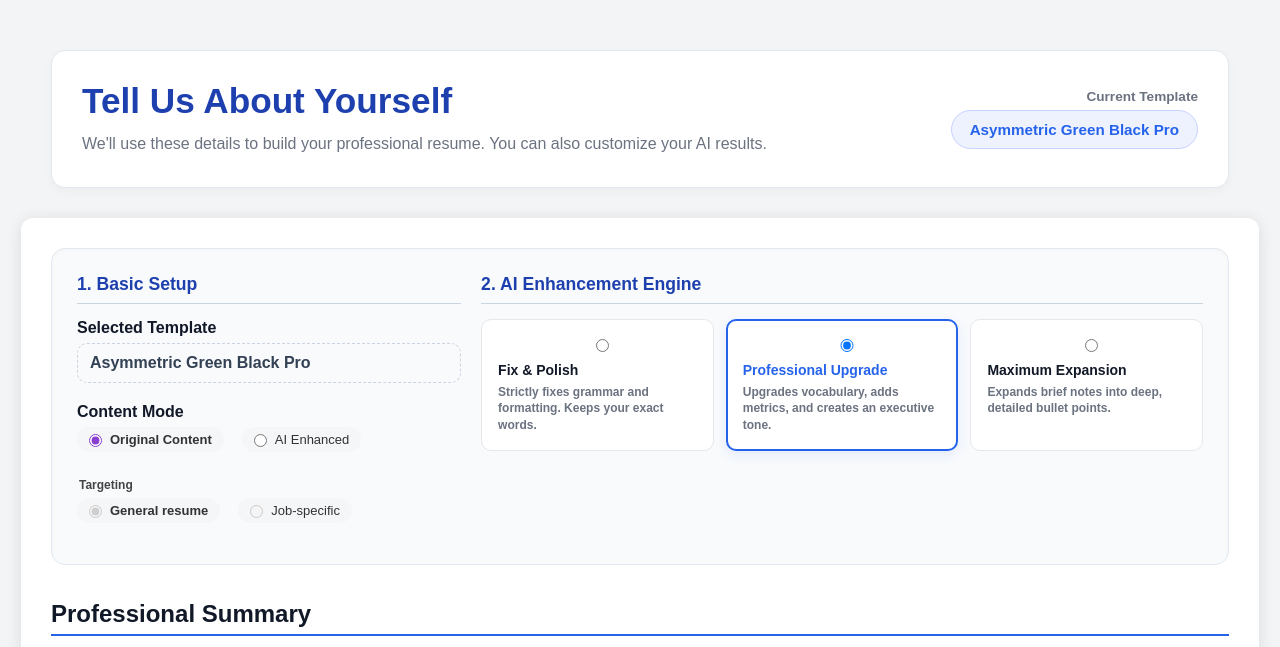
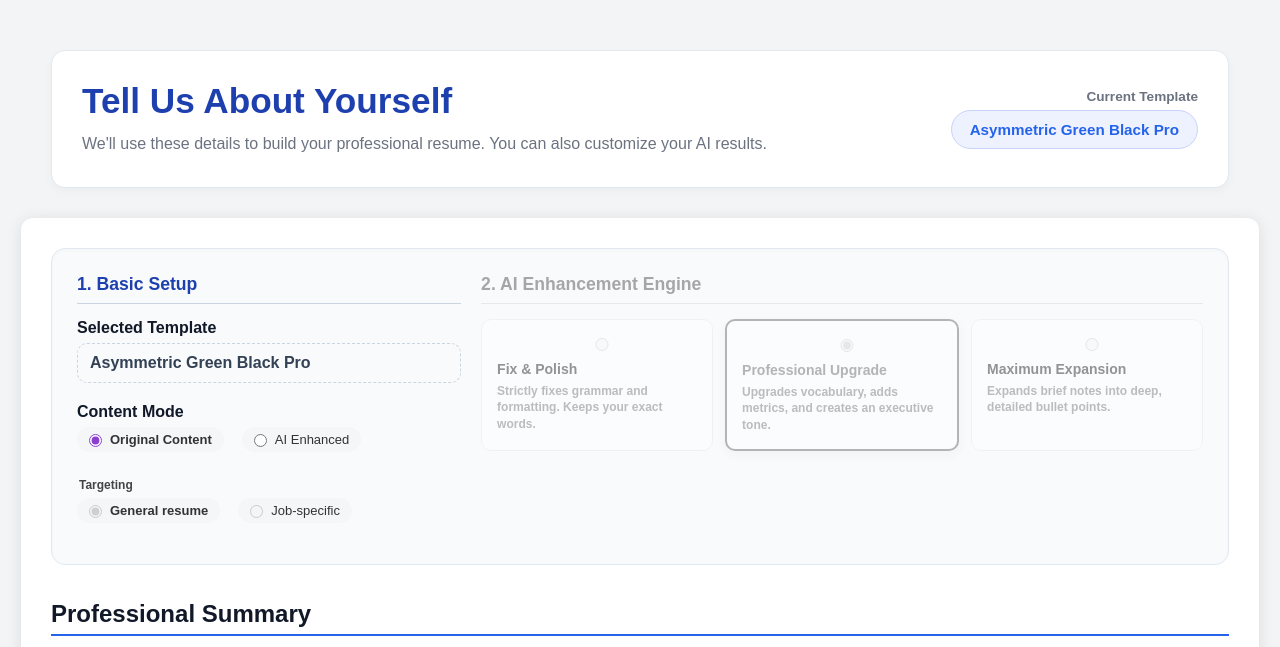
Before and after one commit to Sansith98/Build-My-AI-Resume, a Flask app: page /form in a window 1280 px wide. Shown: the top 647 px of the page. Run offline with Flask 3, Linux system fonts and the light colour scheme; some libraries are stand-ins or nearby versions.

Commit message:
changes
Changes to slider
Properly enhance the education enhance

```diff
--- a/custom_pdf_engine.py
+++ b/custom_pdf_engine.py
@@ -516,7 +516,7 @@ def generate_pdf_from_layout(layout: dict, data: dict, output_path: str):
 
 # ═══════════════════════════════════════════════════════════════════════════
 # 13. ELEMENT DISPATCHER
-#     FIX 1a: uses _dim() for robust width/height extraction.
+#    FIX 1a: uses _dim() for robust width/height extraction.
 # ═══════════════════════════════════════════════════════════════════════════
 def _draw_element(c, el: dict, data: dict, id_map: dict):
     t       = el.get("type", "text")
@@ -528,6 +528,58 @@ def _draw_element(c, el: dict, data: dict, id_map: dict):
     opt     = el.get("options", {})
     rot     = float(el.get("rotation", 0))
     opacity = float(sty.get("opacity", 1))
+
+    # ---------------------------------------------------------------------
+    # 🚀 FIX: BULLETPROOF HIDE-IF-EMPTY LOGIC
+    # ---------------------------------------------------------------------
+    hide_if_empty = opt.get("hideIfEmpty")
+    if hide_if_empty and isinstance(hide_if_empty, str) and hide_if_empty.strip():
+
+        def _is_empty(v):
+            if v is None: return True
+            if isinstance(v, str):
+                import re
+                # Strip HTML tags, &nbsp;, and stray structural/bullet characters
+                clean = re.sub(r'<[^>]+>', '', str(v)).replace('&nbsp;', ' ')
+                clean = clean.replace('•', '').replace('-', '').replace('—', '').replace('|', '').strip()
+                return clean == ''
+            if isinstance(v, (list, tuple)):
+                return all(_is_empty(i) for i in v)
+            if isinstance(v, dict):
+                # A dictionary is empty if ALL of its actual text/list content is empty.
+                # We ignore integers/booleans (like "level": 3) as they are structural defaults.
+                for val in v.values():
+                    if isinstance(val, (str, list, tuple, dict)):
+                        if not _is_empty(val):
+                            return False
+                return True
+            # Ignore purely numeric/boolean structural fields
+            return True
+
+        def _get_val(path_str):
+            # Supports JS-style fallback paths: "skillsText|skills"
+            for path in path_str.split('|'):
+                cur = data
+                valid = True
+                for p in path.strip().split('.'):
+                    if isinstance(cur, dict):
+                        cur = cur.get(p)
+                    else:
+                        valid = False
+                        break
+                # If we found valid data that isn't empty, return it immediately
+                if valid and not _is_empty(cur):
+                    return cur
+            return None
+
+        # Check both the raw linked name and the array variant (e.g. skillsText vs skills)
+        val_text = _get_val(hide_if_empty)
+        val_arr = _get_val(hide_if_empty.replace("Text", ""))
+
+        # If both attempts to find data turn up completely empty, abort drawing!
+        if _is_empty(val_text) and _is_empty(val_arr):
+            return  # 🦋 Drop the pen. Do not draw this title or its background!
+    # ---------------------------------------------------------------------
 
     if   t == "shape":  _draw_shape(c, x, y, w, h, sty, opt, opacity, rot, id_map, el)
     elif t == "text":   _draw_text(c, el, data, x, y, w, h, sty, opt, opacity, rot)
--- a/templates/form.html
+++ b/templates/form.html
@@ -269,6 +269,33 @@
   .content-mode-option input:checked + span{
     font-weight: 600;
   }
+
+  /* ===== AI Engine Cards (Moving Selection & Disabled State) ===== */
+  .ai-mode-card {
+      flex: 1;
+      min-width: 150px;
+      border: 1px solid var(--line);
+      padding: 15px;
+      border-radius: 10px;
+      cursor: pointer;
+      background: var(--card);
+      transition: all 0.2s ease-in-out;
+  }
+  .ai-mode-card.active {
+      border: 2px solid var(--brand);
+      box-shadow: 0 4px 12px rgba(37, 99, 235, 0.1);
+  }
+  [data-theme="dark"] .ai-mode-card.active {
+      border-color: #3b82f6 !important;
+      box-shadow: 0 4px 12px rgba(59, 130, 246, 0.2) !important;
+  }
+  .ai-engine-disabled {
+      opacity: 0.45;
+      filter: grayscale(1);
+      pointer-events: none;
+  }
+
+
   /* ===== Disabled Job Target (Only enabled for AI Enhanced + Job-specific) ===== */
   /* ===== Disabled Job Target ===== */
   .job-target-disabled{
@@ -1037,25 +1064,25 @@
       </div>
     </div>
 
-    <div class="form-section" style="flex: 1 1 60%; min-width: 250px;">
+    <div class="form-section" id="ai-engine-wrapper" style="flex: 1 1 60%; min-width: 250px; transition: all 0.3s;">
       <h3 style="color: var(--brand-strong); font-size: 1.1rem; margin-bottom: 15px; border-bottom: 1px solid #cbd5e1; padding-bottom: 8px;">2. AI Enhancement Engine</h3>
 
       <div style="display: flex; gap: 12px; flex-wrap: wrap;">
-          <label style="flex: 1; min-width: 150px; border: 1px solid var(--line); padding: 16px; border-radius: 10px; cursor: pointer; background: var(--card); transition: all 0.2s;">
+          <label class="ai-mode-card">
               <input type="radio" name="aiMode" value="strict" style="margin-bottom: 10px;">
-              <div style="font-weight: bold; font-size: 14px; margin-bottom: 6px; color: var(--ink);">Fix & Polish</div>
+              <div class="mode-title" style="font-weight: bold; font-size: 14px; margin-bottom: 6px; color: var(--ink);">Fix & Polish</div>
               <div style="font-size: 12px; color: var(--muted); line-height: 1.4;">Strictly fixes grammar and formatting. Keeps your exact words.</div>
           </label>
 
-          <label style="flex: 1; min-width: 150px; border: 2px solid var(--brand); padding: 15px; border-radius: 10px; cursor: pointer; background: var(--card); box-shadow: 0 4px 12px rgba(37, 99, 235, 0.1);">
+          <label class="ai-mode-card active">
               <input type="radio" name="aiMode" value="balanced" checked style="margin-bottom: 10px;">
-              <div style="font-weight: bold; font-size: 14px; margin-bottom: 6px; color: var(--brand);">Professional Upgrade</div>
+              <div class="mode-title" style="font-weight: bold; font-size: 14px; margin-bottom: 6px; color: var(--brand);">Professional Upgrade</div>
               <div style="font-size: 12px; color: var(--muted); line-height: 1.4;">Upgrades vocabulary, adds metrics, and creates an executive tone.</div>
           </label>
 
-          <label style="flex: 1; min-width: 150px; border: 1px solid var(--line); padding: 16px; border-radius: 10px; cursor: pointer; background: var(--card); transition: all 0.2s;">
+          <label class="ai-mode-card">
               <input type="radio" name="aiMode" value="expansive" style="margin-bottom: 10px;">
-              <div style="font-weight: bold; font-size: 14px; margin-bottom: 6px; color: var(--ink);">Maximum Expansion</div>
+              <div class="mode-title" style="font-weight: bold; font-size: 14px; margin-bottom: 6px; color: var(--ink);">Maximum Expansion</div>
               <div style="font-size: 12px; color: var(--muted); line-height: 1.4;">Expands brief notes into deep, detailed bullet points.</div>
           </label>
       </div>
@@ -2660,9 +2687,8 @@ function updateJobTargetUI(){
 
   // Controls we need to disable/enable
   const targetRadios = document.querySelectorAll('input[name="resumeTarget"]');
-  const creativity   = document.getElementById('creativity');
-  const toneCrisp    = document.getElementById('tone_crisp');
-
+  const aiEngineWrapper = document.getElementById('ai-engine-wrapper');
+  const aiModeRadios = document.querySelectorAll('input[name="aiMode"]');
   // Job section fields
   const jobRow = document.getElementById('job-target-row');
   if (!jobRow) return;
@@ -2687,8 +2713,8 @@ function updateJobTargetUI(){
   if (contentMode === 'original') {
     // -------- 1) ORIGINAL MODE --------
     targetRadios.forEach(r => r.disabled = true);
-    if (creativity) creativity.disabled = true;
-    if (toneCrisp) toneCrisp.disabled = true;
+    if (aiEngineWrapper) aiEngineWrapper.classList.add('ai-engine-disabled');
+    aiModeRadios.forEach(r => r.disabled = true);
 
     if (h2) h2.innerHTML = "Professional Summary";
     if (wfLabel) wfLabel.innerHTML = `Summary / Objective <span class="chip">required</span>`;
@@ -2700,8 +2726,8 @@ function updateJobTargetUI(){
   } else {
     // -------- 2) AI ENHANCED MODE --------
     targetRadios.forEach(r => r.disabled = false);
-    if (creativity) creativity.disabled = false;
-    if (toneCrisp) toneCrisp.disabled = false;
+    if (aiEngineWrapper) aiEngineWrapper.classList.remove('ai-engine-disabled');
+    aiModeRadios.forEach(r => r.disabled = false);
 
     if (resumeTarget === 'job') {
         // A) JOB-SPECIFIC
@@ -3598,7 +3624,25 @@ async function previewInTemplate(){
     closeWait();
   }
 }
-
+// Moves the Blue Active State on AI Modes
+document.querySelectorAll('input[name="aiMode"]').forEach(radio => {
+    radio.addEventListener('change', function() {
+        // Remove active class and blue text from all cards
+        document.querySelectorAll('.ai-mode-card').forEach(card => {
+            card.classList.remove('active');
+            const title = card.querySelector('.mode-title');
+            if (title) title.style.color = 'var(--ink)';
+        });
+
+        // Add active class and blue text to the selected card
+        const activeCard = this.closest('.ai-mode-card');
+        if (activeCard) {
+            activeCard.classList.add('active');
+            const title = activeCard.querySelector('.mode-title');
+            if (title) title.style.color = 'var(--brand)';
+        }
+    });
+});
 
 </script>
 
```
Also changed, not shown: static/js/print-export.js (+37 -3 lines).
